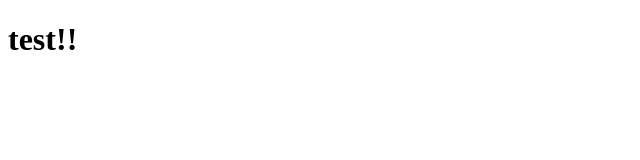
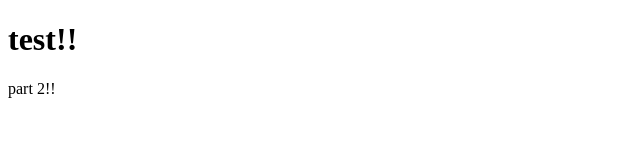
Before and after one commit to shminglebob/CGT-141-Final, a plain HTML site: page templates/index.html in a window 1280 px wide. Shown: the full height of the page, 0-640 px from the left. Drawn offline with Linux system fonts and the light colour scheme.

Commit message:
Update index.html

```diff
--- a/templates/index.html
+++ b/templates/index.html
@@ -9,6 +9,7 @@
 
 <body>
     <h1>test!!</h1>
+    <p>part 2!!</p>
 </body>
 
 </html>
```
